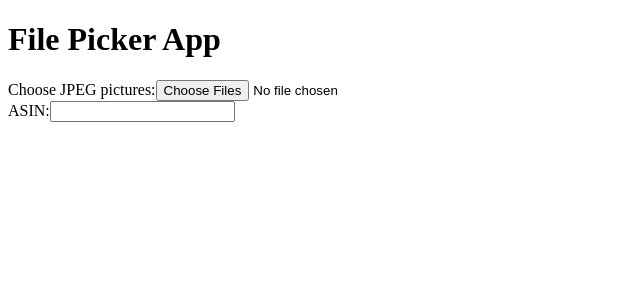
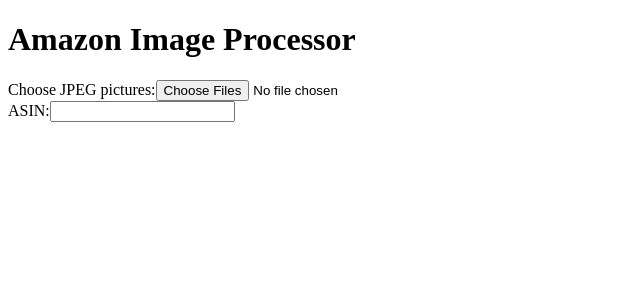
Before and after one commit to dtuyenng/amazon_image_processor3, a React (Vite) app: page / in a window 1280 px wide. Shown: the top 300 px of the page, without its empty margins (0-640 px from the left). Built offline with nearby package versions, Linux system fonts and the light colour scheme.

Commit message:
Update App.tsx

```diff
--- a/src/App.tsx
+++ b/src/App.tsx
@@ -100,7 +100,7 @@
   return (
     <div className="App">
       <header className="App-header">
-        <h1>File Picker App</h1>
+        <h1>Amazon Image Processor</h1>
         <label htmlFor="files">Choose JPEG pictures:</label>
         <input
           id="files"
```
